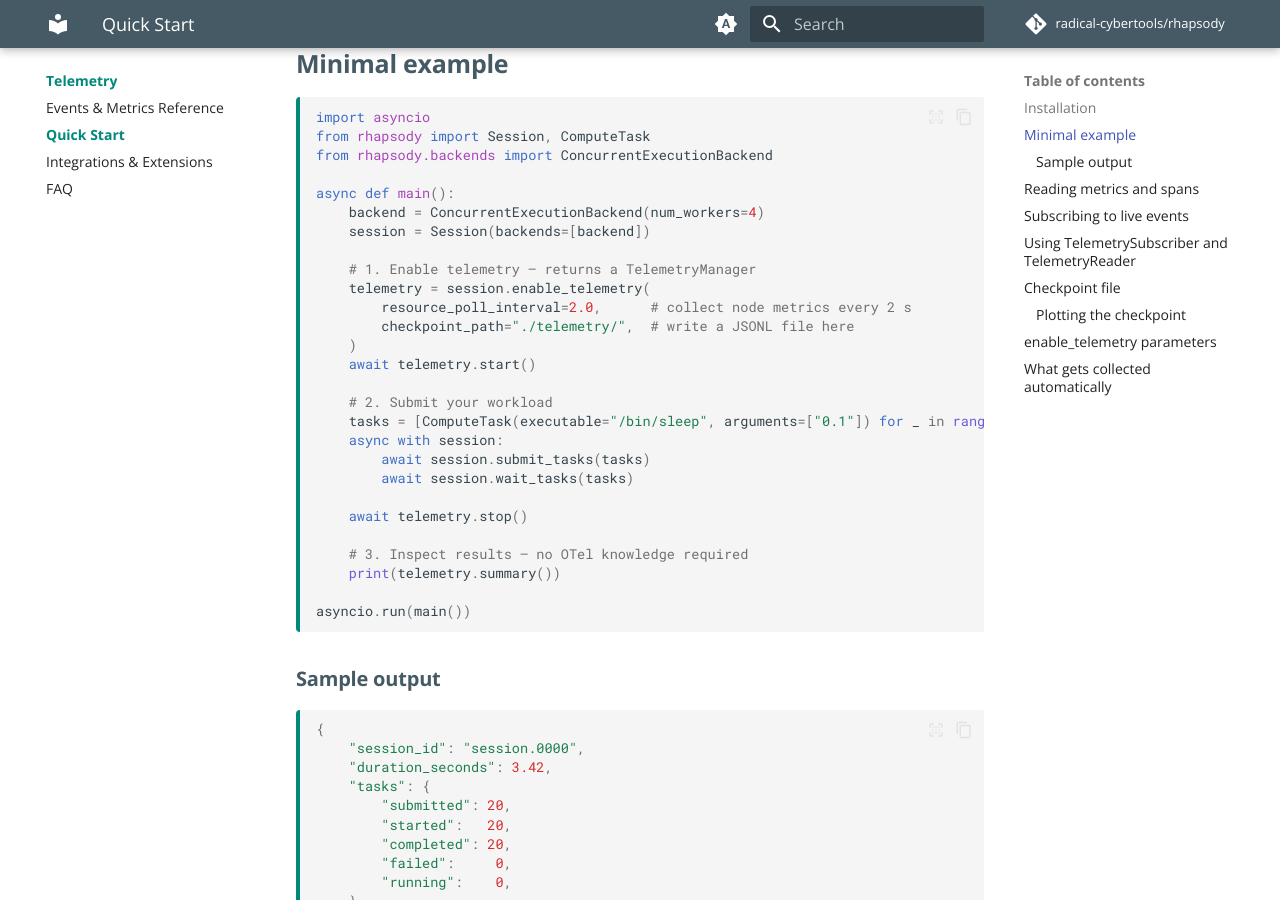
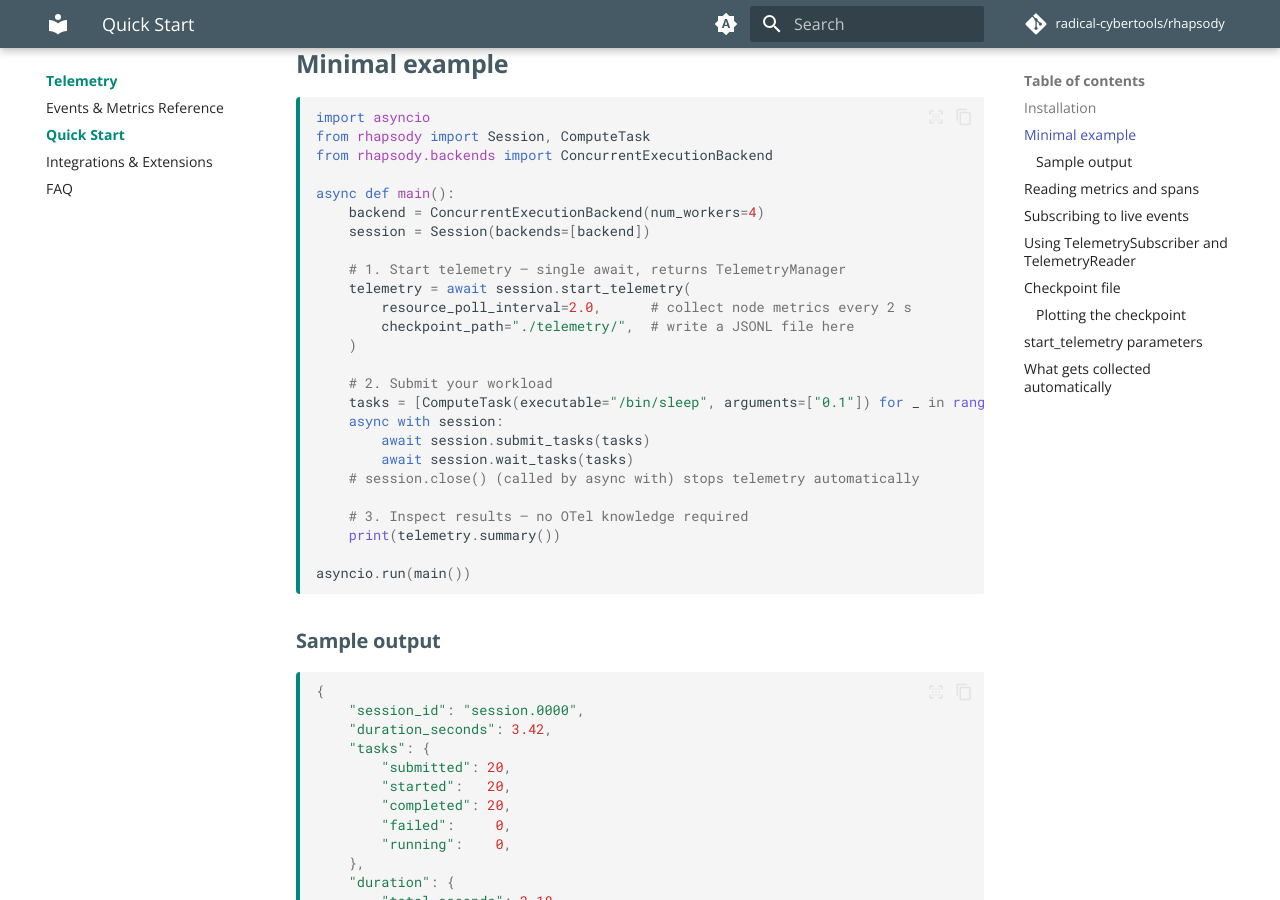
Before and after one commit to radical-cybertools/rhapsody, an MkDocs documentation site: the page built from docs/telemetry/quickstart.md, in a window 1280 px wide and 900 px high, scrolled down 497 px. Built offline with MkDocs 1.6.1 and Material for MkDocs 9.7.7, drawn with Linux system fonts in a browser that asks for light colours; comment, search, counter and statistics services are not loaded; some of the changed text lies outside the part shown.

Commit message:
This commit: 1-Make the API consistent with async 2-Refine API to be simpler 3-Update docs and tests

```diff
--- a/docs/telemetry/quickstart.md
+++ b/docs/telemetry/quickstart.md
@@ -23,20 +23,18 @@ async def main():
     backend = ConcurrentExecutionBackend(num_workers=4)
     session = Session(backends=[backend])
 
-    # 1. Enable telemetry — returns a TelemetryManager
-    telemetry = session.enable_telemetry(
+    # 1. Start telemetry — single await, returns TelemetryManager
+    telemetry = await session.start_telemetry(
         resource_poll_interval=2.0,      # collect node metrics every 2 s
         checkpoint_path="./telemetry/",  # write a JSONL file here
     )
-    await telemetry.start()
 
     # 2. Submit your workload
     tasks = [ComputeTask(executable="/bin/sleep", arguments=["0.1"]) for _ in range(20)]
     async with session:
         await session.submit_tasks(tasks)
         await session.wait_tasks(tasks)
-
-    await telemetry.stop()
+    # session.close() (called by async with) stops telemetry automatically
 
     # 3. Inspect results — no OTel knowledge required
     print(telemetry.summary())
@@ -170,19 +168,21 @@ This produces a multi-panel PNG (shown in [Integrations — Real Run Visualizati
 
 ---
 
-## `enable_telemetry` parameters
+## `start_telemetry` parameters
 
 | Parameter | Type | Default | Description |
 |---|---|---|---|
 | `resource_poll_interval` | `float` | `5.0` | Seconds between resource metric polls |
-| `checkpoint_interval` | `float \| None` | `None` | Seconds between periodic metric+span flushes. `None` = flush only at `stop()` |
+| `checkpoint_interval` | `float \| None` | `None` | Seconds between periodic metric+span flushes. `None` = flush only at session end |
 | `checkpoint_path` | `str \| None` | `None` | Directory for the JSONL file. `None` = no file output |
+
+To access the manager after the initial call use `session.get_telemetry()`.
 
 ---
 
 ## What gets collected automatically
 
-Once `enable_telemetry()` is called, RHAPSODY hooks into the task state manager and registers the appropriate backend adapter. You do not need to instrument individual tasks.
+Once `await session.start_telemetry()` is called, RHAPSODY hooks into the task state manager and registers the appropriate backend adapter. You do not need to instrument individual tasks.
 
 | Source | Automatic? | Notes |
 |---|---|---|
```
Also changed, not shown: docs/telemetry/faq.md (+2 -3 lines), docs/telemetry/integrations.md (+7 -10 lines), 5 other files.
